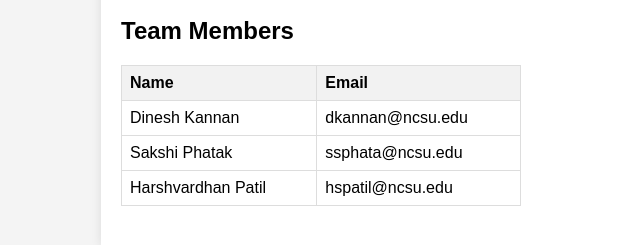
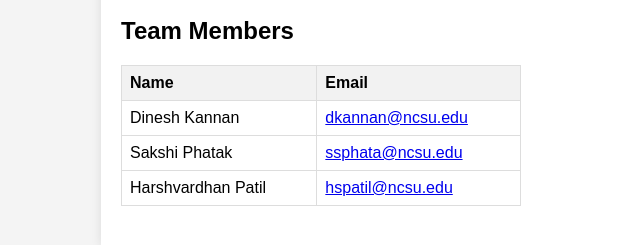
Before and after one commit to SoftwareEngineeringNCSU101/HW5, a plain HTML site: page index.html in a window 1280 px wide. Shown: the part 141-386 px from the top of the page, without its empty margins (119-759 px from the left). Drawn offline with Linux system fonts and the light colour scheme.

Commit message:
Added links to email for every team member

```diff
--- a/index.html
+++ b/index.html
@@ -50,15 +50,15 @@
             </tr>
             <tr>
                 <td>Dinesh Kannan</td>
-                <td>dkannan@ncsu.edu</td>
+                <td><a href="mailto:dkannan@ncsu.edu">dkannan@ncsu.edu</a></td>
             </tr>
             <tr>
                 <td>Sakshi Phatak</td>
-                <td>ssphata@ncsu.edu</td>
+                <td><a href="mailto:ssphata@ncsu.edu">ssphata@ncsu.edu</a></td>
             </tr>
             <tr>
                 <td>Harshvardhan Patil</td>
-                <td>hspatil@ncsu.edu</td>
+                <td><a href="mailto:hspatil@ncsu.edu">hspatil@ncsu.edu</a></td>
             </tr>
         </table>
     </div>
```
